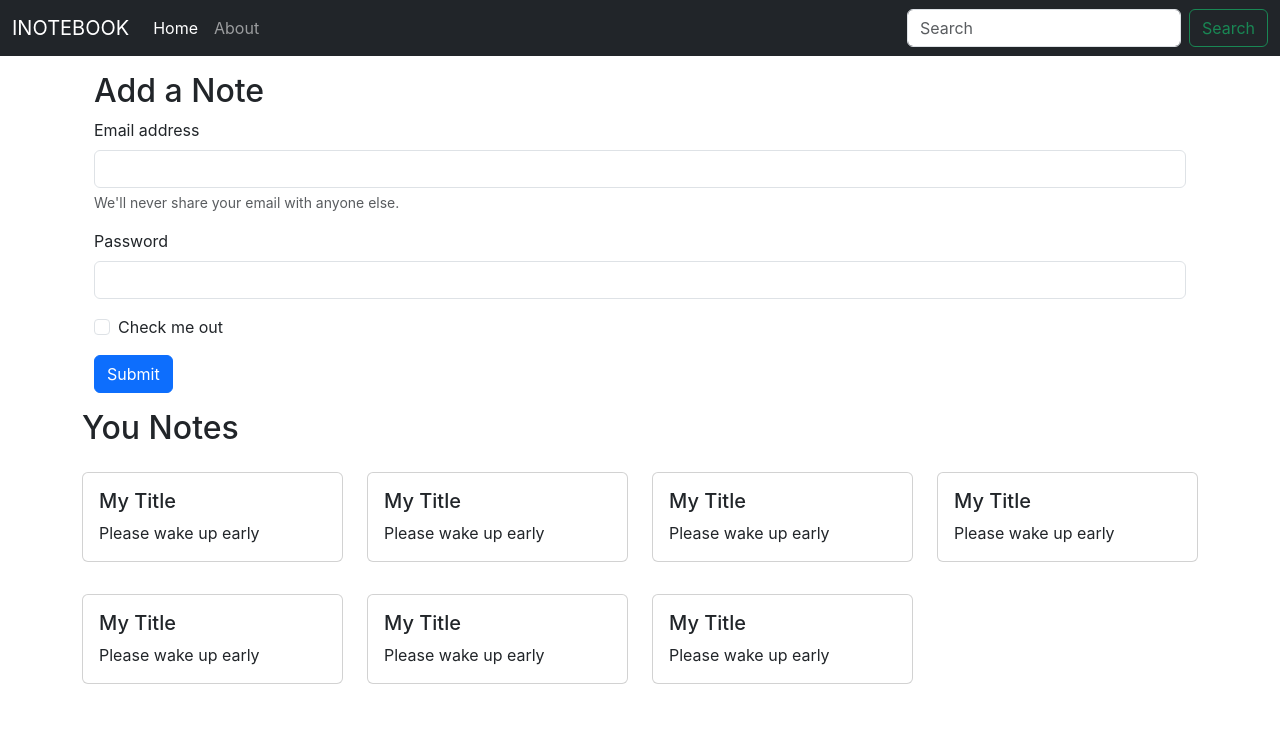
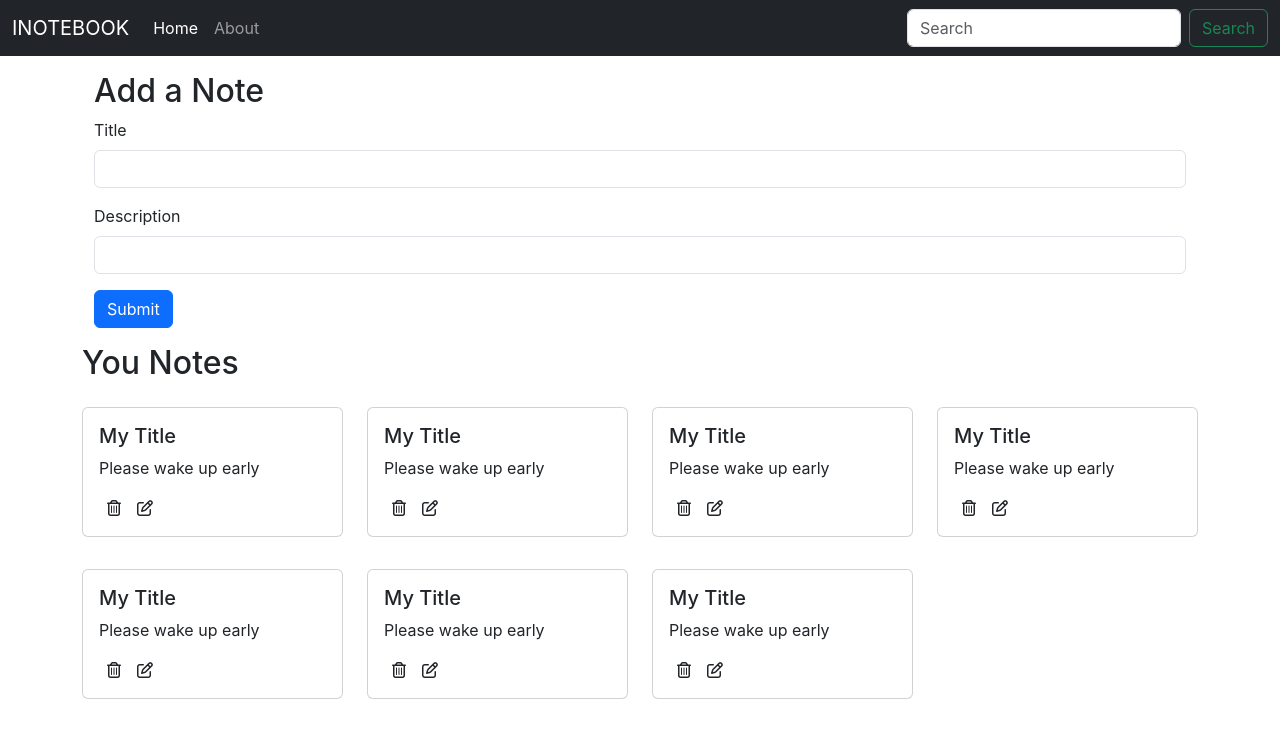
Before and after one commit to Alfi-Noushad/iNotebook, a React (Create React App) app: page / in a window 1280 px wide. Shown: the top 738 px of the page. Built offline with nearby package versions, Linux system fonts and the light colour scheme.

Commit message:
add Note(ui)

```diff
--- a/public/index.html
+++ b/public/index.html
@@ -1,37 +1,35 @@
 <!DOCTYPE html>
 <html lang="en">
+
 <head>
   <meta charset="utf-8" />
   <link rel="icon" href="%PUBLIC_URL%/favicon.ico" />
   <meta name="viewport" content="width=device-width, initial-scale=1" />
   <meta name="theme-color" content="#000000" />
-    <meta
-      name="description"
-      content="Web site created using create-react-app"
-    />
+  <meta name="description" content="Web site created using create-react-app" />
   <link rel="apple-touch-icon" href="%PUBLIC_URL%/logo192.png" />
 
   <link rel="manifest" href="%PUBLIC_URL%/manifest.json" />
 
-     <link
-      href="https://cdn.jsdelivr.net/npm/bootstrap@5.3.7/dist/css/bootstrap.min.css"
-      rel="stylesheet"
-      integrity="sha384-LN+7fdVzj6u52u30Kp6M/trliBMCMKTyK833zpbD+pXdCLuTusPj697FH4R/5mcr"
-      crossorigin="anonymous"
-    />
+  <link rel="stylesheet" href="https://cdnjs.cloudflare.com/ajax/libs/font-awesome/6.5.0/css/all.min.css" />
+
+  <link href="https://cdn.jsdelivr.net/npm/bootstrap@5.3.7/dist/css/bootstrap.min.css" rel="stylesheet"
+    integrity="sha384-LN+7fdVzj6u52u30Kp6M/trliBMCMKTyK833zpbD+pXdCLuTusPj697FH4R/5mcr" crossorigin="anonymous" />
 
   <title>React App</title>
 </head>
+
 <body>
   <noscript>You need to enable JavaScript to run this app.</noscript>
   <div id="root"></div>
 
-    <script
-      src="https://cdn.jsdelivr.net/npm/bootstrap@5.3.7/dist/js/bootstrap.bundle.min.js"
+
+
+  <script src="https://cdn.jsdelivr.net/npm/bootstrap@5.3.7/dist/js/bootstrap.bundle.min.js"
     integrity="sha384-ndDqU0Gzau9qJ1lfW4pNLlhNTkCfHzAVBReH9diLvGRem5+R9g2FzA8ZGN954O5Q"
-      crossorigin="anonymous"
-    ></script>
+    crossorigin="anonymous"></script>
 
 
 </body>
+
 </html>
--- a/src/App.js
+++ b/src/App.js
@@ -4,6 +4,7 @@ import Home from './components/Home';
 import About from './components/About';
 import Navbar from './components/Navbar';
 import NoteState from './context/notes/NoteState';
+import Alert from './components/Alert';
 
 function App() {
   return (
@@ -11,6 +12,7 @@ function App() {
       <NoteState>
         <Router>
           <Navbar />
+          <Alert message="hello guys" />
           <div className="container">
             <Routes>
 
--- /dev/null
+++ b/src/components/AddNote.js
@@ -0,0 +1,42 @@
+import React, {useContext, useState} from 'react'
+import noteContext from "../context/notes/noteContext"
+
+const AddNote = () => {
+
+    const context = useContext(noteContext);
+    const {addNote} = context;
+
+    const [note, setNote] = useState({title: "", description: "", tag: "default"})
+
+    const clkHandle = (e) => {
+        e.preventDefault();
+        addNote(note.title, note.description, note.tag);
+    }
+
+     const onChange = (e) => {
+        setNote({...note, [e.target.name]: e.target.value})
+    }
+
+
+    return (
+        <div>
+            <div className='container my-3'>
+                <h2>Add a Note</h2>
+                <form>
+                    <div className="mb-3">
+                        <label htmlFor="title" className="form-label">Title</label>
+                        <input type="text" className="form-control" id="title" name="title" onChange={onChange}  />
+                    </div>
+                    <div className="mb-3">
+                        <label htmlFor="description" className="form-label">Description</label>
+                        <input type="text" className="form-control" id="description1" name="description" onChange={onChange} />
+                    </div>
+
+                    <button type="submit" className="btn btn-primary" onClick={clkHandle}>Submit</button>
+                </form>
+            </div>
+        </div>
+    )
+}
+
+export default AddNote
--- /dev/null
+++ b/src/components/Alert.js
@@ -0,0 +1,20 @@
+import React, { useEffect, useState } from 'react';
+
+export const Alert = (props) => {
+    const [visible, setVisible] = useState(true);
+
+    useEffect(() => {
+         setTimeout(() => {
+            setVisible(false);
+        }, 3000);
+    })
+    return (
+        visible && (
+            <div className="alert alert-primary fade-alert" role="alert">
+                {props.message}
+            </div>
+        )
+    );
+};
+
+export default Alert
--- a/src/components/Home.js
+++ b/src/components/Home.js
@@ -4,25 +4,6 @@ import Notes from './Notes';
 export const Home = () => {
   return (
     <div>
-      <div className='container my-3'>
-        <h2>Add a Note</h2>
-        <form>
-          <div class="mb-3">
-            <label for="exampleInputEmail1" class="form-label">Email address</label>
-            <input type="email" class="form-control" id="exampleInputEmail1" aria-describedby="emailHelp"/>
-              <div id="emailHelp" class="form-text">We'll never share your email with anyone else.</div>
-          </div>
-          <div class="mb-3">
-            <label for="exampleInputPassword1" class="form-label">Password</label>
-            <input type="password" class="form-control" id="exampleInputPassword1"/>
-          </div>
-          <div class="mb-3 form-check">
-            <input type="checkbox" class="form-check-input" id="exampleCheck1"/>
-              <label class="form-check-label" for="exampleCheck1">Check me out</label>
-          </div>
-          <button type="submit" class="btn btn-primary">Submit</button>
-        </form>
-      </div>
       <Notes/>
     </div>
   )
--- a/src/components/Noteitem.js
+++ b/src/components/Noteitem.js
@@ -5,9 +5,13 @@ const Noteitem = (props) => {
     return (
         <div className="col-md-3">
             <div class="card my-3">
-                <div class ="card-body">
-                <h5 class ="card-title">{note.title}</h5>
-                <p class ="card-text">{note.description}</p>
+                <div class="card-body">
+                    <h5 class="card-title">{note.title}</h5>
+                    <p class="card-text">{note.description}</p>
+
+                        <i className="far fa-trash-alt mx-2"></i>
+                        <i className="far fa-edit mx-2"></i>
+
                 </div>
             </div>
         </div>
--- a/src/components/Notes.js
+++ b/src/components/Notes.js
@@ -1,18 +1,23 @@
-import React, {useContext} from 'react'
+import React, { useContext } from 'react'
 import noteContext from "../context/notes/noteContext"
 import Noteitem from './Noteitem';
+import AddNote from './AddNote';
 
 
 const Notes = () => {
     const context = useContext(noteContext);
-    const {notes, setNotes} = context;
+    const { notes, setNotes } = context;
     return (
-        <div className="row my-3">
-            <h2>You Notes</h2>
-            {notes.map((note)=>{
-                return <Noteitem note={note}/>
-            })}
+        <>
+            <AddNote/>
+            <div className="row my-3">
+                <h2>You Notes</h2>
+                {notes.map((note) => {
+
+                    return <Noteitem key={note._id} note={note} />
+                })}
             </div>
+        </>
     )
 }
 
--- a/src/context/notes/NoteState.js
+++ b/src/context/notes/NoteState.js
@@ -1,10 +1,10 @@
 import { useState } from "react";
 import NoteContext from "./noteContext";
 
-const NoteState = (props)=>{
+const NoteState = (props) => {
 
   const notesInitial = [{
-          "_id": "61322f19553781a8ca8d0e06",
+    "_id": "61322f1955378d1a8ca8d0e06",
     "user": "6131dc5e3e4037cd4734a066",
     "title": "My Title",
     "description": "Please wake up early",
@@ -13,7 +13,7 @@ const NoteState = (props)=>{
     "__v": 0
   },
   {
-          "_id": "61322f19553781a8ca8d0e08",
+    "_id": "61322f1955378s1a8ca8d0e08",
     "user": "6131dc5e3e4037cd4734a066",
     "title": "My Title",
     "description": "Please wake up early",
@@ -22,7 +22,7 @@ const NoteState = (props)=>{
     "__v": 0
   },
   {
-          "_id": "61322f19553781a8ca8d0e08",
+    "_id": "61322f195f53781a8ca8d0e08",
     "user": "6131dc5e3e4037cd4734a066",
     "title": "My Title",
     "description": "Please wake up early",
@@ -31,7 +31,7 @@ const NoteState = (props)=>{
     "__v": 0
   },
   {
-          "_id": "61322f19553781a8ca8d0e08",
+    "_id": "61322f195d53781a8ca8d0e08",
     "user": "6131dc5e3e4037cd4734a066",
     "title": "My Title",
     "description": "Please wake up early",
@@ -40,7 +40,7 @@ const NoteState = (props)=>{
     "__v": 0
   },
   {
-          "_id": "61322f19553781a8ca8d0e08",
+    "_id": "61322ff195f53781a8ca8d0e08",
     "user": "6131dc5e3e4037cd4734a066",
     "title": "My Title",
     "description": "Please wake up early",
@@ -49,7 +49,7 @@ const NoteState = (props)=>{
     "__v": 0
   },
   {
-          "_id": "61322f19553781a8ca8d0e08",
+    "_id": "61322sf19553781a8ca8d0e08",
     "user": "6131dc5e3e4037cd4734a066",
     "title": "My Title",
     "description": "Please wake up early",
@@ -58,7 +58,7 @@ const NoteState = (props)=>{
     "__v": 0
   },
   {
-          "_id": "61322f19553781a8ca8d0e08",
+    "_id": "61322f19553781a8cads8d0e08",
     "user": "6131dc5e3e4037cd4734a066",
     "title": "My Title",
     "description": "Please wake up early",
@@ -69,8 +69,34 @@ const NoteState = (props)=>{
 
   const [notes, setNotes] = useState(notesInitial)
 
+
+
+  // Add a NoteAdd commentMore actions
+  const addNote = (title, description, tag) => {
+    // TODO: API Call
+    console.log("Adding a new note")
+    const note = {
+      "_id": "61322f119553781a8ca8d0e08",
+      "user": "6131dc5e3e4037cd4734a0664",
+      "title": title,
+      "description": description,
+      "tag": tag,
+      "date": "2021-09-03T14:20:09.668Z",
+      "__v": 0
+    };
+    setNotes(notes.concat(note))
+  }
+
+  // Delete a Note
+  const deleteNote = () => {
+
+  }
+  // Edit a Note
+  const editNote = () => {
+
+  }
   return (
-        <NoteContext.Provider value={{notes, setNotes}}>
+    <NoteContext.Provider value={{ notes, addNote, deleteNote, editNote }}>
       {props.children}
     </NoteContext.Provider>
   )
--- a/src/index.css
+++ b/src/index.css
@@ -11,3 +11,7 @@ code {
   font-family: source-code-pro, Menlo, Monaco, Consolas, 'Courier New',
     monospace;
 }
+
+i {
+  cursor: pointer;
+}
```
Lines whose indentation alone changed are shown as unchanged.
